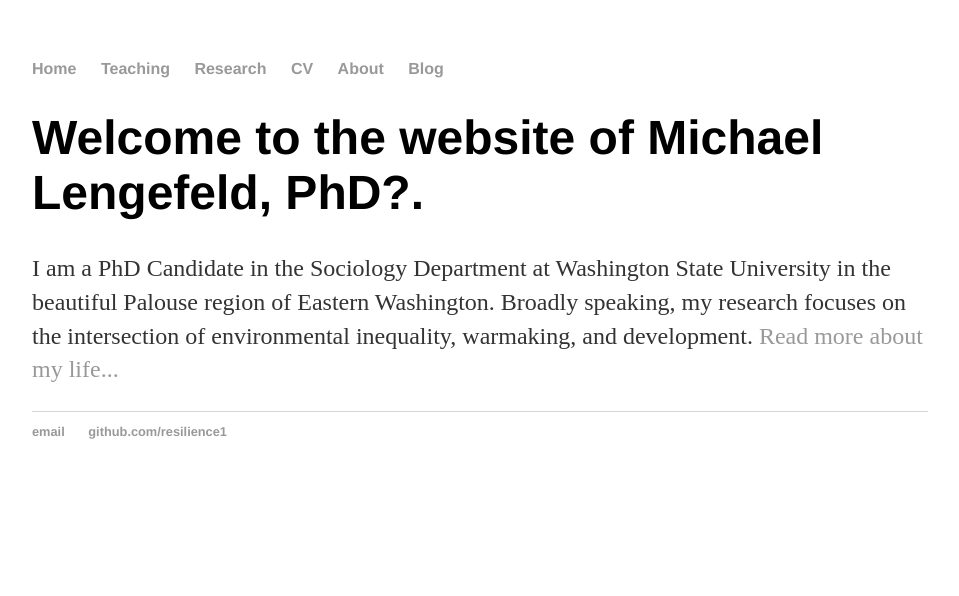
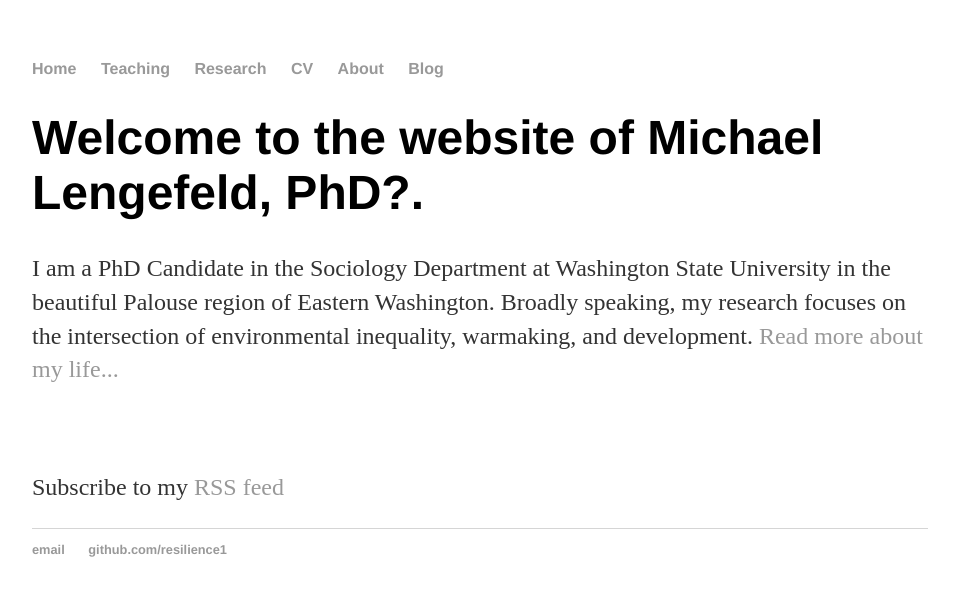
Before and after one commit to resilience1/resilience1.github.io, a Jekyll site: the page built from index.html, in a window 1280 px wide. Shown: the top 596 px of the page, without its empty margins (160-1119 px from the left). Built offline with Jekyll 4.4.1, drawn with Linux system fonts in a browser that asks for light colours.

Commit message:
Update index.html

```diff
--- a/index.html
+++ b/index.html
@@ -7,5 +7,9 @@ title: Michael Lengefeld
 	<p>I am a PhD Candidate in the Sociology Department at Washington State University
 		in the beautiful Palouse region of Eastern Washington. Broadly speaking, my
 		research focuses on the intersection of environmental inequality, warmaking,
-		and development. <a href="/about">Read more about my life...</a></p>
+		and development. <a href="/about">Read more about my life...</a></p><br><br>
+
+	<p>Subscribe to my <a href="http://resilience1.github.io/blog/atom.xml">RSS feed</a></p>
+
+
 </div><!-- /.blurb -->
```
